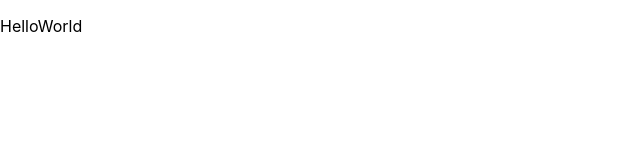
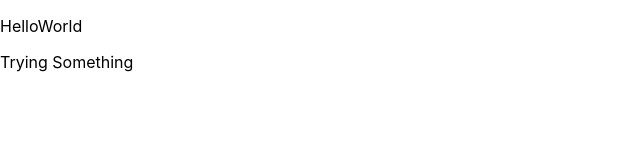
Before and after one commit to JPalmer76/daily_schoolar, a React (Create React App) app in the folder daily_schoolar/client/: page / in a window 1280 px wide. Shown: the top 160 px of the page, without its empty margins (0-640 px from the left). Built offline with nearby package versions, Linux system fonts and the light colour scheme.

Commit message:
Added folders for UI

```diff
--- a/daily_schoolar/client/src/App.js
+++ b/daily_schoolar/client/src/App.js
@@ -1,13 +1,15 @@
 import React from "react";
 import "./App.css";
+import Admin from "./Components/AdminPage/Admin";
 
 
 
 function App() {
   return (
-    <div>
+    <wrapper>
     <p>HelloWorld</p>
-    </div>
+    <Admin />
+    </wrapper>
   );
 }
 
--- /dev/null
+++ b/daily_schoolar/client/src/Components/AdminPage/Admin.js
@@ -0,0 +1,11 @@
+import React, { Component } from 'react'
+
+export default class Admin extends Component {
+  render() {
+    return (
+      <div>
+        <p>Trying Something</p>
+      </div>
+    )
+  }
+}
```
